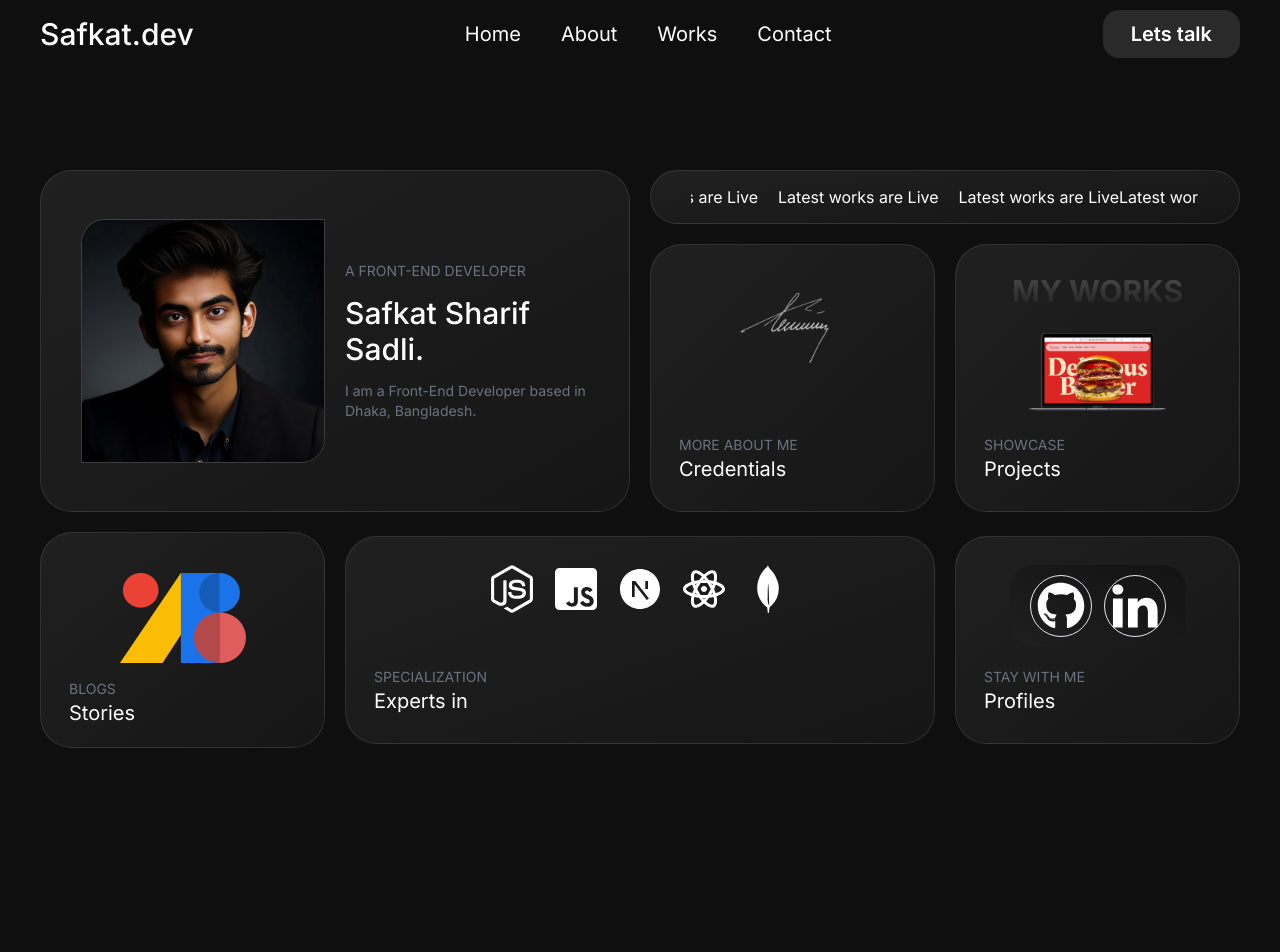
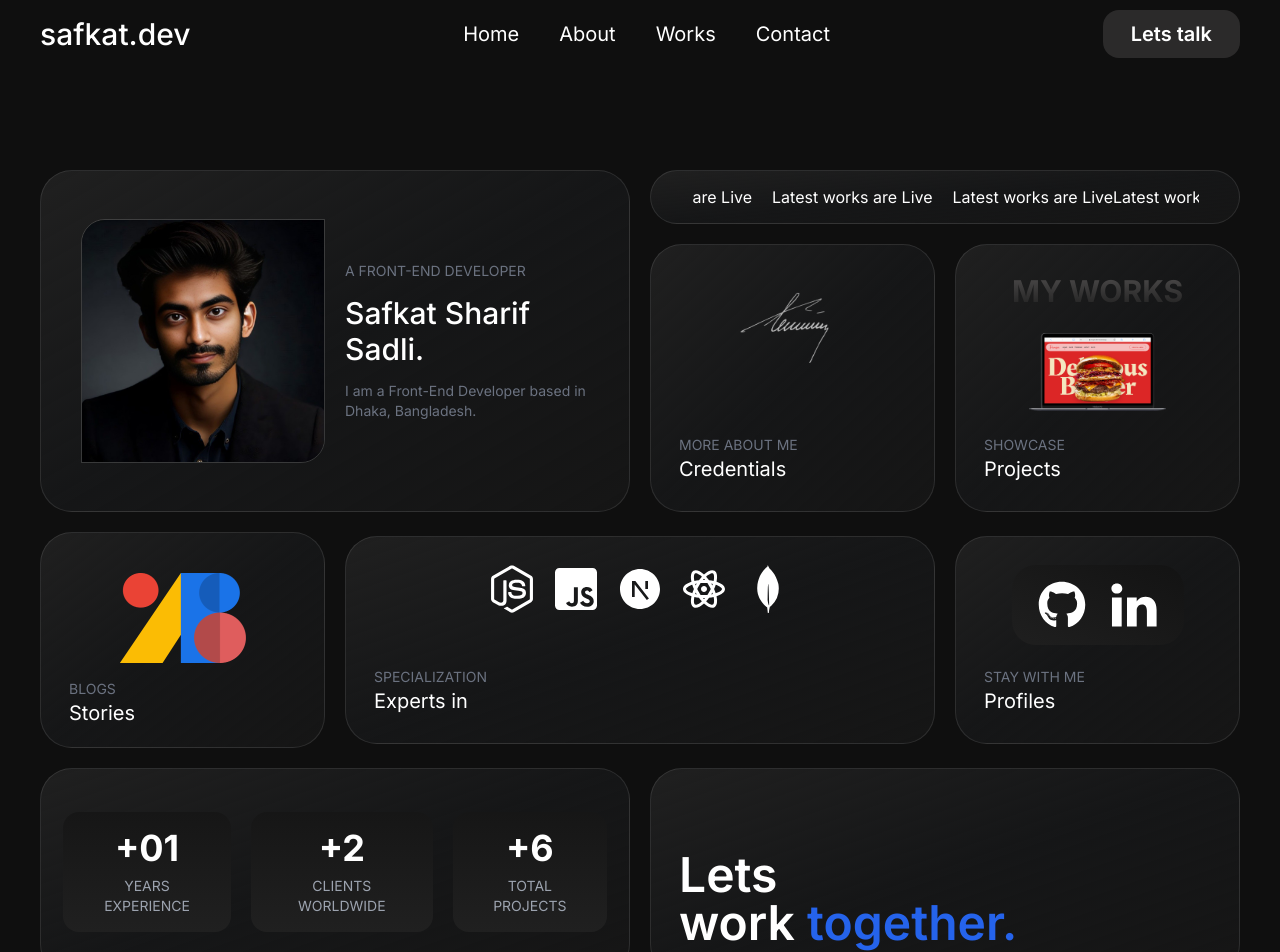
Before and after one commit to safkat07/safkat.dev, a Next.js app: page / in a window 1280 px wide. Shown: the top 952 px of the page. Before the commit the page ends 800 px from the top, so only its background shows below. Built offline with nearby package versions, Linux system fonts and the light colour scheme.

Commit message:
Home page complete, added new texture to bento cards

```diff
--- a/src/app/page.tsx
+++ b/src/app/page.tsx
@@ -1,14 +1,18 @@
-import FirstPartOfHomePage from "@/components/FirstPartOfHomePage";
+
+import FirstPartOfHomePage from "@/components/HomePage/FirstPartOfHomePage";
+import SecondPartOfHomePage from "@/components/HomePage/SecondPartOfHomePage";
+import ThirdPartOfHomePage from "@/components/HomePage/ThirdPartOfHomePage";
 import MaxWidthWrapper from "@/components/MaxWidthWrapper";
-import SecondPartOfHomePage from "@/components/SecondPartOfHomePage";
+
 
 
 
 export default function Home() {
   return (
-      <MaxWidthWrapper className="mt-28 space-y-5">
-          <FirstPartOfHomePage />
+      <MaxWidthWrapper className="my-28 space-y-5">
+          <FirstPartOfHomePage/>
           <SecondPartOfHomePage/>
+          <ThirdPartOfHomePage/>
       </MaxWidthWrapper>
   );
 }
--- /dev/null
+++ b/src/components/HomePage/ThirdPartOfHomePage.tsx
@@ -0,0 +1,15 @@
+import React from 'react'
+import MaxWidthWrapper from '../MaxWidthWrapper'
+import ClientsDisplaySection from '../Sections/ClientsDisplaySection'
+import LetsWorkTogetherSection from '../Sections/LetsWorkTogetherSection'
+
+const ThirdPartOfHomePage = () => {
+  return (
+      <div className='grid xl:grid-cols-2 grid-cols-1 justify-center items-center gap-5'>
+          <ClientsDisplaySection />
+          <LetsWorkTogetherSection/>
+      </div>
+  )
+}
+
+export default ThirdPartOfHomePage
--- a/src/components/Navbar.tsx
+++ b/src/components/Navbar.tsx
@@ -8,7 +8,7 @@ const Navbar = () => {
           <nav className="flex justify-between items-center">
               <div className="cursor-pointer">
                   <p className="md:text-3xl text-2xl  font-medium">
-                  Safkat.dev
+                  safkat.dev
                  </p>
               </div>
               <ul className="lg:flex justify-center items-center lg:text-xl gap-x-10  hidden   ">
--- a/src/components/Reuseable/CardWrapper.tsx
+++ b/src/components/Reuseable/CardWrapper.tsx
@@ -6,7 +6,7 @@ const CardWrapper = ({children, className }: {
     children: ReactNode
 }) => {
   return (
-      <div className={cn("w-full border border-white/10 rounded-[2rem] bg-gradient-to-br from-[#202020] to-[#161616] cursor-pointer", className)}>
+      <div className={cn("w-full border border-white/10 rounded-[2rem] bg-gradient-to-br from-[#202020] via-slate-400/5 to-[#161616] cursor-pointer", className)}>
           {children}
 
     </div>
--- /dev/null
+++ b/src/components/Sections/ClientsDisplaySection.tsx
@@ -0,0 +1,24 @@
+import React from 'react'
+import CardWrapper from '../Reuseable/CardWrapper'
+
+const StatCard = ({ number, label }) => {
+    return (
+      <div className="flex flex-col justify-center items-center p-4 min-w-[100px] bg-gradient-to-t from-[#202020] to-[#161616] rounded-2xl">
+        <h2 className="text-4xl font-bold">{number}</h2>
+        <p className="text-sm text-gray-400 mt-2 w-3/4 text-center mx-auto">{label}</p>
+      </div>
+    );
+  };
+
+
+const ClientsDisplaySection = () => {
+  return (
+      <CardWrapper className='min-h-52 m-auto flex justify-center items-center gap-5'>
+        <StatCard number="+01" label="YEARS EXPERIENCE" />
+      <StatCard number="+2" label="CLIENTS WORLDWIDE" />
+      <StatCard number="+6" label="TOTAL PROJECTS" />
+   </CardWrapper>
+  )
+}
+
+export default ClientsDisplaySection
--- /dev/null
+++ b/src/components/Sections/LetsWorkTogetherSection.tsx
@@ -0,0 +1,16 @@
+import React from 'react'
+import CardWrapper from '../Reuseable/CardWrapper'
+
+const LetsWorkTogetherSection = () => {
+  return (
+      <CardWrapper className='min-h-52 m-auto p-7 text-5xl font-semibold  flex justify-between flex-col'>
+          <div></div>
+          <div>
+          <p>Lets</p>
+          <p>work <span className='text-blue-600'>together.</span></p>
+       </div>
+   </CardWrapper>
+  )
+}
+
+export default LetsWorkTogetherSection
--- a/src/components/Sections/SocialSections.tsx
+++ b/src/components/Sections/SocialSections.tsx
@@ -8,8 +8,8 @@ const SocialSections = () => {
   return (
       <CardWrapper className='min-h-52 p-7 flex flex-col justify-between items-start '>
           <div className=' bg-gradient-to-tr from-[#1F1F1F] to-[#131313] flex gap-x-3 text-5xl  justify-center items-center mx-auto rounded-3xl px-5 p-2.5'>
-            <span className='rounded-full border p-1.5 hover:text-balance hover:text-black '><FaGithub/></span>
-            <span className=' rounded-full  border p-1.5 hover:text-black '><TfiLinkedin/></span>
+            <span className='rounded-full  p-1.5 hover:text-balance hover:text-black '><FaGithub/></span>
+            <span className=' rounded-full   p-1.5 hover:text-black '><TfiLinkedin/></span>
           </div>
           <div className='mt-2.5'>
           <p className='uppercase text-gray-500 text-sm'>stay with me</p>
```
Also changed, not shown: src/components/HomePage/FirstPartOfHomePage.tsx (renamed from src/components/FirstPartOfHomePage.tsx, +5 -4 lines), src/components/HomePage/SecondPartOfHomePage.tsx (renamed from src/components/SecondPartOfHomePage.tsx, +4 -3 lines).
